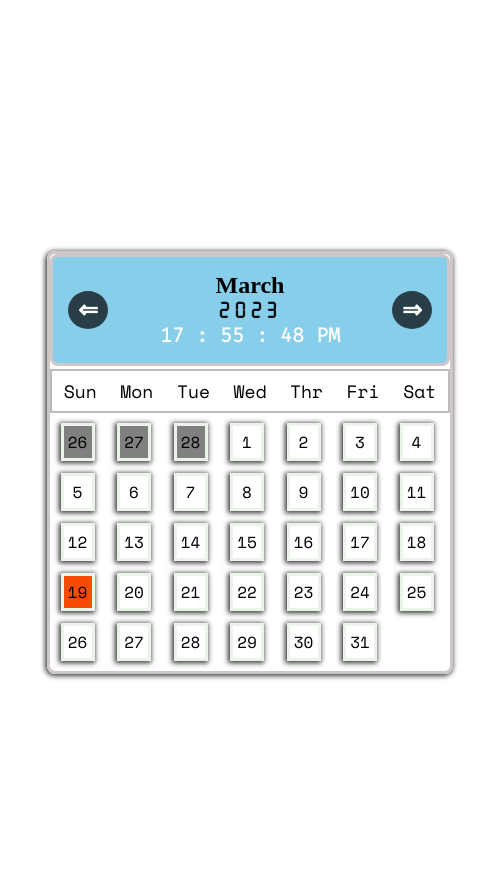
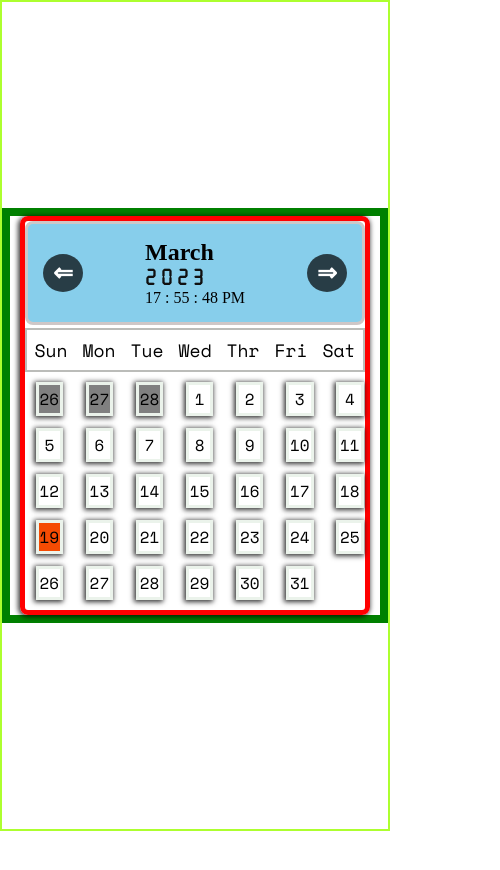
Before and after one commit to aashishthakurcodes/Javascript_Projects, a plain HTML site: page Calender/index.html in a window 390 px wide. Shown: the whole page, 500 px wide, since content can reach past the window. After the commit the page ends 844 px from the top, so only its background shows below. Drawn offline with nearby package versions, Linux system fonts and the light colour scheme; a web font is replaced by a local one.

Commit message:
Alignment

```diff
--- a/Calender/CSS/style.css
+++ b/Calender/CSS/style.css
@@ -8,13 +8,7 @@
     box-sizing: content-box;
 }
 .container{
-    display: flex;
-    flex-direction: column;
-    /* border: 2px solid red; */
-    height: auto;
-    justify-content: center;
-    align-items: center;
-    text-align: center;
+
 
 
 }
@@ -25,7 +19,7 @@
     box-shadow: -1px 1px 5px 1px rgba(0,0,0,0.75);
     border-radius: 8px;
     border: 3px solid rgb(206, 199, 199);
-    margin-top: 40px;
+
 
 }
 .month{
@@ -127,28 +121,42 @@
     font-size: 22px;
     letter-spacing: 5px;
 }
+.main{
+    border: 5px solid rgb(14, 14, 14);
+   min-height: 98vh;
+    display: flex;
+    align-items: center;
+    justify-content: center;
+}
 
 /* Responsive */
 @media only screen and (max-width: 450px){
+    .main{
+      height: 100%;
+        align-items: center;
+        border: 2px solid greenyellow;
+
+    }
     .container{
-        width: 500px;
-        height: 100vh;
+        width: 100%;
+        height: auto;
         display: flex;
         align-items: center;
         justify-content: center;
-        /* border: 8px solid green; */
-        padding: 20px 0px;
+        border: 8px solid green;
+        /* padding: 20px 0px; */
     }
     .wrapper{
-        margin-top: 40px;
-        width: 400px;
+        /* margin-top: 40px; */
+        width: 340px;
+        border: 5px solid red;
     }
 
     #days div{
         height: 20px;
         width: 4%;
         gap: 2px;
-        padding: 6px;
+        padding: 4px;
         border-radius: 0px;
     }
     .today{
@@ -159,11 +167,14 @@
         background: skyblue;
         color: black;
     }
+
 }
 
 @media only screen and (min-width: 450px) and (max-width:800px){
+
     .container{
         width: 650px;
+
     }
     .wrapper{
         margin: 20px;
--- a/Calender/index.html
+++ b/Calender/index.html
@@ -7,13 +7,14 @@
     <meta name="viewport" content="width=device-width, initial-scale=1.0">
     <title>Calender</title>
     <link rel="stylesheet" href="CSS/style.css">
-    <link href="https://fonts.googleapis.com/css2?family=Aboreto&family=Explora&family=Fira+Code:wght@300&family=Golos+Text:wght@500&family=Julee&family=Lobster&family=Raleway:wght@300&family=Roboto+Slab:wght@300&family=Space+Mono&display=swap" rel="stylesheet">
+    <link
+        href="https://fonts.googleapis.com/css2?family=Aboreto&family=Explora&family=Fira+Code:wght@300&family=Golos+Text:wght@500&family=Julee&family=Lobster&family=Raleway:wght@300&family=Roboto+Slab:wght@300&family=Space+Mono&display=swap"
+        rel="stylesheet">
 </head>
 
 <body onload="renderdata()">
+    <div class="main">
         <div class="container">
-
-        <h3 id="newtime"></h3>
 
             <div class="wrapper">
                 <div class="month">
@@ -22,15 +23,16 @@
                     </div>
                     <div>
                         <h2 id="month-data"></h2>
+                        <div>
                         <span id="date"></span>
-                <div class="conatiner2">
+                        </div>
+
                             <span id="hours">00</span>
                             <span>:</span>
                             <span id="minutes">00</span>
                             <span>:</span>
                             <span id="second">00</span>
                             <span id="session">AM</span>
-                </div>
                     </div>
                     <div class="next" onclick="movedata('next')">
                         <h2><span>&#8658</span></h2>
@@ -49,13 +51,11 @@
 
 
                 <div class="days_month">
-        <div id="days">
+                    <div id="days"></div>
+                </div>
 
 
             </div>
-    </div>
-    </div>
-
         </div>
     </div>
 
```
Lines whose indentation alone changed are shown as unchanged.
